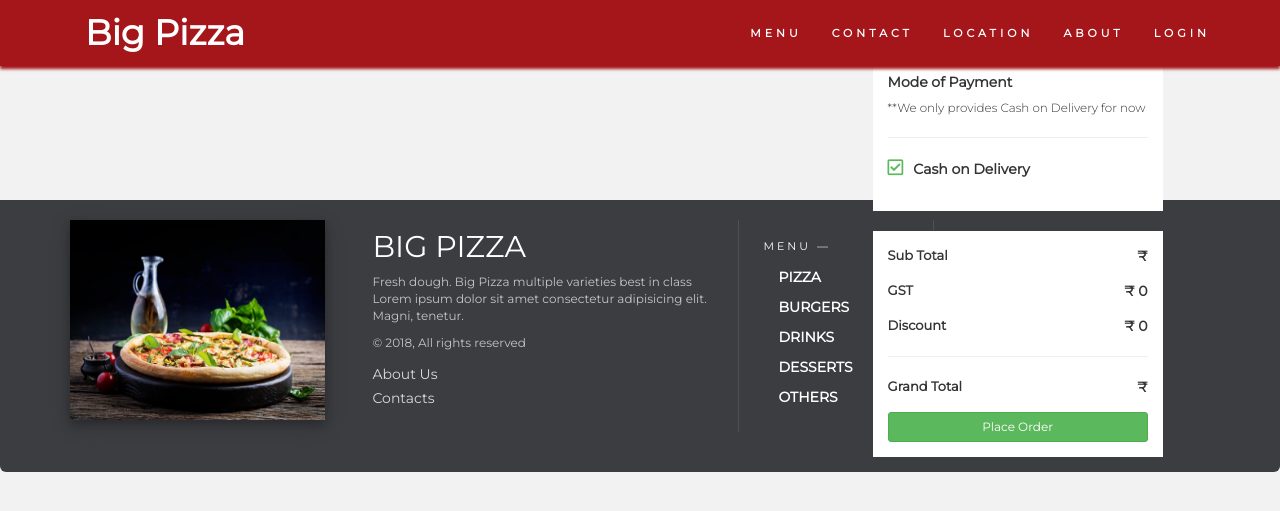
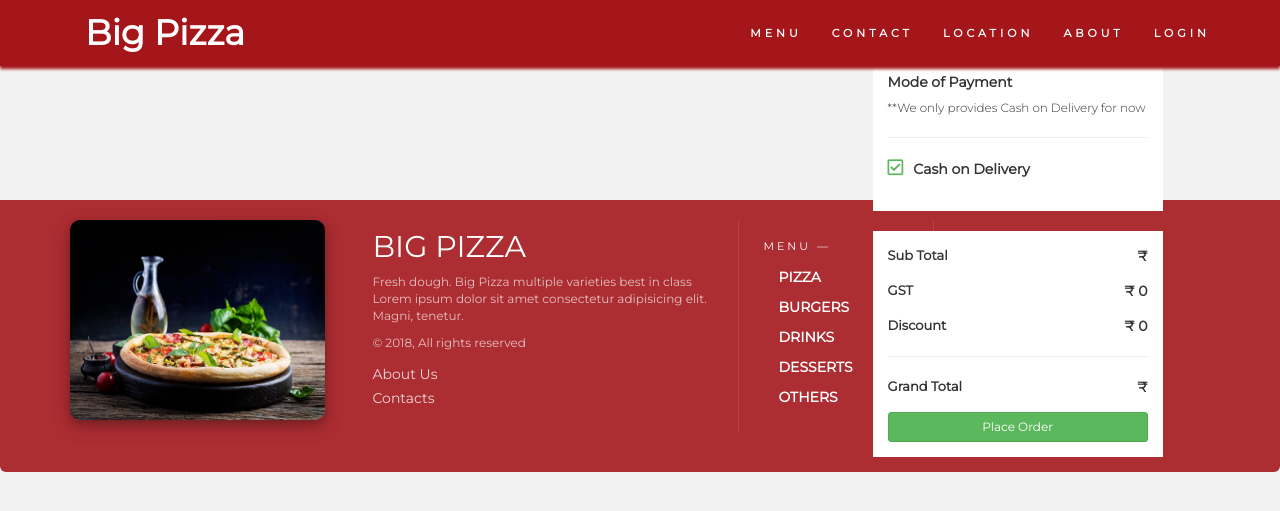
Before and after one commit to Shoaib0023/big-pizza-backend, a Django app: template templates/orders/cart.html in a window 1280 px wide. Shown: the top 511 px of the page. Run offline with Django 3.2, Linux system fonts and the light colour scheme; the template is opened without the code that fills it, so the values that code supplies are empty; some libraries are stand-ins or nearby versions.

Commit message:
update footer

```diff
--- a/static/css/style.css
+++ b/static/css/style.css
@@ -340,7 +340,7 @@ nav li a {
 
 /* footer css */
 .footer-bs {
-  background-color: #3c3d41;
+  background-color:  rgba(164, 22, 27, 0.89);
   padding: 20px 40px 40px 40px ;
   color: rgba(255,255,255,1.00);
   margin-bottom: 20px;
@@ -352,9 +352,10 @@ nav li a {
 }
 
 .footer-pic{
-width: 97%;
-height: 200px;
-box-shadow:0 4px 8px 0 rgba(0, 0, 0, 0.2), 0 6px 20px 0 rgba(0, 0, 0, 0.19)  ;
+  width: 97%;
+  height: 200px;
+  border-radius: 10px;
+  box-shadow:0 4px 8px 0 rgba(0, 0, 0, 0.2), 0 6px 20px 0 rgba(0, 0, 0, 0.19)  ;
 }
 
 .footer-bs .footer-brand, .footer-bs .footer-nav, .footer-bs .footer-social, .footer-bs .footer-ns {
```
